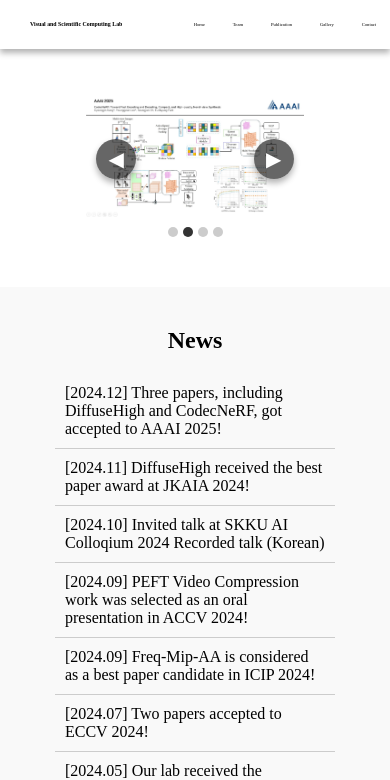
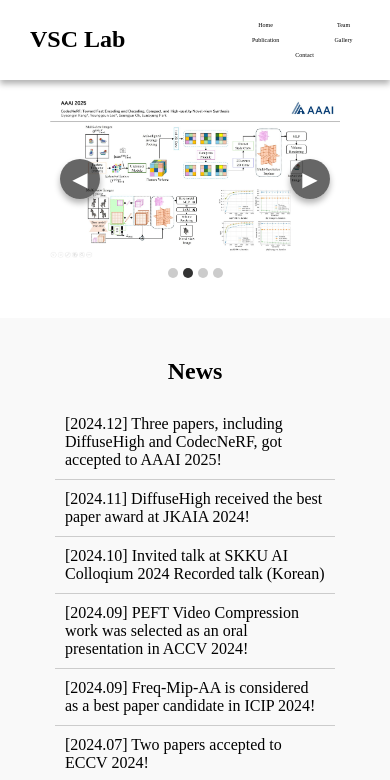
Before and after one commit to Ubin108/VSC_LAB, a React (Create React App) app: page / in a window 390 px wide. Shown: the top 780 px of the page. Built offline with nearby package versions, Linux system fonts and the light colour scheme; some icons are missing.

Commit message:
edit layout

```diff
--- a/src/App.css
+++ b/src/App.css
@@ -29,13 +29,29 @@ body {
 
 .navbar .title {
   /* font-size: 24px; */
-  font-size: 1.5vw;
+  font-size: 1.5em;
   font-weight: bold;
+}
+
+.title.short {
+  display: none;
+}
+
+@media (max-width: 768px) {
+  .navbar .menu {
+    flex-wrap: wrap;
+    font-size: 0.2em;
+  }
+
+  .navbar .menu a {
+    flex: 1 1 calc(50% - 20px);
+    text-align: right;
+  }
 }
 
 .navbar .menu {
   display: flex;
-  gap: 20px;
+  gap: 5px;
   padding-right: 10px;
 }
 
@@ -43,9 +59,10 @@ body {
   color: rgb(0, 0, 0);
   text-decoration: none;
   /* font-size: 18px; */
-  font-size: 1.2vw;
+  font-size: 1.0em;
   padding: 0.5vw 1.0vw;
   border-radius: 5px;
+  text-align: center;
   transition: background-color 0.3s ease;
 }
 
@@ -55,7 +72,7 @@ body {
 
 .main {
   text-align: center;
-  padding: 80px 50px 50px 50px;
+  padding: 80px 50px 40px 50px;
 }
 
 .carousel {
@@ -64,6 +81,12 @@ body {
   max-width: 75%;
   margin: auto;
   overflow: hidden;
+}
+
+@media (max-width: 768px) {
+  .carousel {
+    max-width: 100%;
+  }
 }
 
 .carousel-images {
--- a/src/App.js
+++ b/src/App.js
@@ -7,6 +7,20 @@ const App = () => {
     const [currentIndex, setCurrentIndex] = useState(1); // Start at the first image in the extended array
     const [isTransitioning, setIsTransitioning] = useState(false);
     const [currentPage, setCurrentPage] = useState(1);
+    const [isSmallScreen, setIsSmallScreen] = useState(false);
+
+    useEffect(() => {
+        const handleResize = () => {
+            setIsSmallScreen(window.innerWidth <= 768);
+        };
+
+        handleResize();
+        window.addEventListener("resize", handleResize);
+
+        return () => {
+            window.removeEventListener("resize", handleResize);
+        };
+    }, []);
 
     const images = [
         { src: process.env.PUBLIC_URL + '/home/DiffuseHigh.jpg', alt: 'DiffuseHigh' },
@@ -95,7 +109,9 @@ const App = () => {
         <Router>
             <div className="App">
                 <nav className="navbar">
-                    <div className="title">Visual and Scientific Computing Lab</div>
+                    <div className="title">
+                        {isSmallScreen ? "VSC Lab" : "Visual and Scientific Computing Lab"}
+                    </div>
                     <div className="menu">
                         <Link to="/">Home</Link>
                         <Link to="/team">Team</Link>
--- a/src/TeamPage.css
+++ b/src/TeamPage.css
@@ -2,7 +2,7 @@
 @import url('https://cdn.jsdelivr.net/gh/jpswalsh/academicons@1/css/academicons.min.css');
 
 .team-page {
-    padding: 80px 20px 0px;
+    padding: 100px 20px 0px;
     max-width: 1000px;
     margin: 0 auto;
     font-family: Arial, sans-serif;
```
